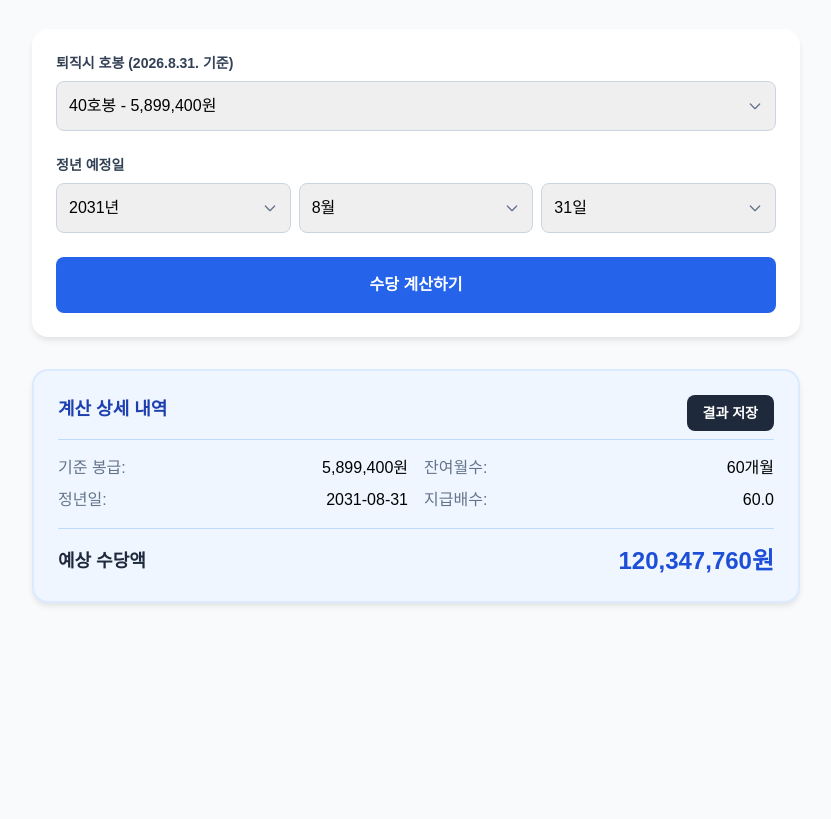
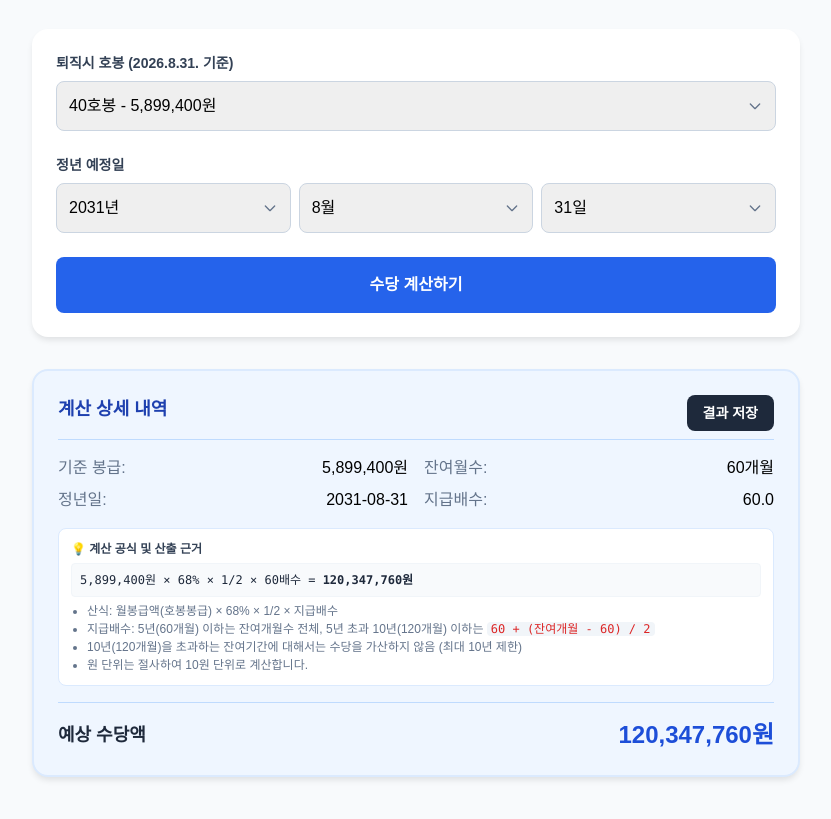
Before and after one commit to letter0033-star/retirement, a plain HTML site: page index.html in a window 1280 px wide. Both pictures are taken after a click on the button "수당 계산하기". Shown: the part 99-918 px from the top of the page, without its empty margins (224-1055 px from the left). Before the commit the page ends 800 px from the top, so only its background shows below. Drawn offline with nearby package versions, Linux system fonts and the light colour scheme; a web font is replaced by a local one.

Commit message:
Add files via upload

```diff
--- a/index.html
+++ b/index.html
@@ -68,6 +68,19 @@
                     <div class="flex justify-between"><span class="text-slate-500">지급배수:</span> <span id="resMult" class="font-medium"></span></div>
                 </div>
             </div>
+
+            <!-- 계산식 및 근거 추가 -->
+            <div class="mt-4 p-3 bg-white rounded-lg border border-blue-100 text-xs text-slate-600 space-y-1.5">
+                <p class="font-semibold text-slate-700">💡 계산 공식 및 산출 근거</p>
+                <div id="resFormula" class="font-mono text-slate-800 bg-slate-50 p-2 rounded border border-slate-100 overflow-x-auto"></div>
+                <ul class="list-disc pl-4 space-y-0.5 text-slate-500">
+                    <li>산식: 월봉급액(호봉봉급) × 68% × 1/2 × 지급배수</li>
+                    <li>지급배수: 5년(60개월) 이하는 잔여개월수 전체, 5년 초과 10년(120개월) 이하는 <code class="bg-slate-100 px-1 rounded text-red-600">60 + (잔여개월 - 60) / 2</code></li>
+                    <li>10년(120개월)을 초과하는 잔여기간에 대해서는 수당을 가산하지 않음 (최대 10년 제한)</li>
+                    <li>원 단위는 절사하여 10원 단위로 계산합니다.</li>
+                </ul>
+            </div>
+
             <div class="mt-4 pt-4 border-t border-blue-200 flex justify-between items-center">
                 <span class="text-lg font-bold text-slate-800">예상 수당액</span>
                 <span id="resTotal" class="text-2xl font-extrabold text-blue-700"></span>
@@ -182,10 +195,17 @@
                 return;
             }
 
+            // 10년(120개월) 초과 시 10년으로 제한
+            let calcMonths = diffMonths;
+            let displayNote = "";
+            if (diffMonths > 120) {
+                calcMonths = 120;
+                displayNote = " (10년 초과 제한 적용)";
+            }
+
             let multiplier = 0;
-            if (diffMonths <= 60) multiplier = diffMonths;
-            else if (diffMonths <= 120) multiplier = 60 + (diffMonths - 60) / 2;
-            else multiplier = 90 + (diffMonths - 120);
+            if (calcMonths <= 60) multiplier = calcMonths;
+            else multiplier = 60 + (calcMonths - 60) / 2;
 
             const totalAmount = Math.floor((baseSalary * 0.68 / 2) * multiplier / 10) * 10;
 
@@ -194,16 +214,29 @@
                 base: baseSalary,
                 date: `${year}-${month.toString().padStart(2,'0')}-${day.toString().padStart(2,'0')}`,
                 months: diffMonths,
+                calcMonths: calcMonths,
                 multiplier: multiplier,
-                total: totalAmount
+                total: totalAmount,
+                displayNote: displayNote
             };
 
             // 요약 표시
             document.getElementById('resBase').innerText = baseSalary.toLocaleString() + "원";
             document.getElementById('resDate').innerText = currentCalculation.date;
-            document.getElementById('resMonths').innerText = diffMonths + "개월";
+            document.getElementById('resMonths').innerText = diffMonths + "개월" + displayNote;
             document.getElementById('resMult').innerText = multiplier.toFixed(1);
             document.getElementById('resTotal').innerText = totalAmount.toLocaleString() + "원";
+
+            // 상세 수식 표시
+            let formulaHTML = "";
+            if (diffMonths <= 60) {
+                formulaHTML = `${baseSalary.toLocaleString()}원 × 68% × 1/2 × ${multiplier}배수 = <b>${totalAmount.toLocaleString()}원</b>`;
+            } else if (diffMonths <= 120) {
+                formulaHTML = `${baseSalary.toLocaleString()}원 × 68% × 1/2 × [60 + (${diffMonths} - 60) / 2]배수<br>= ${baseSalary.toLocaleString()}원 × 68% × 1/2 × ${multiplier}배수 = <b>${totalAmount.toLocaleString()}원</b>`;
+            } else {
+                formulaHTML = `[10년 초과 제한] 잔여 ${diffMonths}개월 → 120개월 적용<br>${baseSalary.toLocaleString()}원 × 68% × 1/2 × [60 + (120 - 60) / 2]배수<br>= ${baseSalary.toLocaleString()}원 × 68% × 1/2 × ${multiplier}배수 = <b>${totalAmount.toLocaleString()}원</b>`;
+            }
+            document.getElementById('resFormula').innerHTML = formulaHTML;
 
             document.getElementById('resultCard').classList.remove('hidden');
             document.getElementById('saveBtn').disabled = false;
@@ -219,7 +252,7 @@
             row.innerHTML = `
                 <td class="font-medium">${currentCalculation.step}호봉</td>
                 <td>${currentCalculation.date}</td>
-                <td>${currentCalculation.months}</td>
+                <td>${currentCalculation.months}개월${currentCalculation.displayNote ? '<br><span class="text-[10px] text-red-500">10년제한</span>' : ''}</td>
                 <td>${currentCalculation.multiplier.toFixed(1)}</td>
                 <td class="text-right font-bold text-blue-700">${currentCalculation.total.toLocaleString()}원</td>
             `;
```
